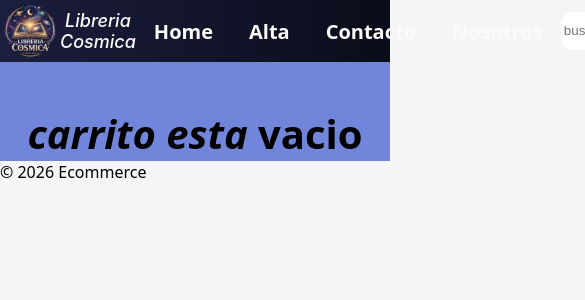
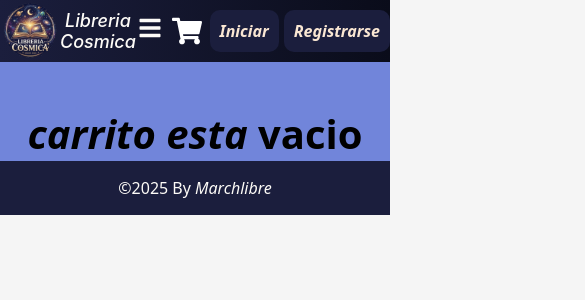
Before and after one commit to leoabah/E-comerce_App, a React (Vite) app: page /cart in a window 390 px wide. Shown: the top 300 px of the page, 585 px wide, since content can reach past the window. Built offline with nearby package versions, Linux system fonts and the light colour scheme.

Commit message:
arreglo del search

```diff
--- a/src/components/Footer.jsx
+++ b/src/components/Footer.jsx
@@ -1,8 +1,17 @@
 import React from 'react'
+import "@/styles/footer.scss"
 
 const Footer = () => {
   return (
-    <div>© 2026 Ecommerce</div>
+    <div style={{"textAlign":"center"}}
+    className='footer-container'
+    >
+      ©2025  By
+      <a href="">
+        <space/>
+        <em> Marchlibre</em>
+      </a>
+      </div>
   )
 }
 
--- a/src/components/Header.jsx
+++ b/src/components/Header.jsx
@@ -1,13 +1,16 @@
-import React from 'react'
+import React, { useState } from 'react'
 import { Link } from 'react-router-dom'
-import { FaSearch, FaShoppingCart, FaUserCircle } from 'react-icons/fa'
+import { FaSearch, FaShoppingCart, FaUserCircle , FaBars, FaTimes} from 'react-icons/fa'
 import { useContext } from "react"
 import { CartContext } from  "@/context/CartContext"
 import logoHeader from "@/assets/logo.png"
+import MiniCart from './MiniCart'
 
 export default function Header() {
 
   const  { totalItems } = useContext(CartContext);
+  const [menuOpen, setMenuOpen]=
+  useState(false);
 
   const user = null;
   return (
@@ -17,25 +20,55 @@ export default function Header() {
                 <img className='logo-img' src={logoHeader} alt="logo del comercio"/>
                 <h3 className='logo-title' >Libreria<br/>Cosmica</h3>
             </div>
+            <button
+             className='menu-btn'
+             onClick={()=>
+              setMenuOpen(!menuOpen)
+             }
+            >
+              {menuOpen
+                ?<FaTimes />
+                :<FaBars />
+              }
+            </button>
             <br/>
-            <div className='div-links'>
+            <div className={
+              menuOpen
+              ?'div-links active'
+              :'div-links'}
+              >
                  <Link to="/" className='link-nav' >Home</Link>
                  <Link to="/alta" className='link-nav' >Alta</Link>
                  <Link to="/contacto" className='link-nav' >Contacto</Link>
                  <Link to="/nosotros" className='link-nav' >Nosotros</Link>
-            </div>
 
             <div className='search'>
               <input className='inpHead'  type='text' placeholder='buscar producto...'/>
               <button className='searchBtn'><FaSearch/></button>
             </div>
-              <Link to="/cart" className='cartWrapper'><FaShoppingCart style={{width:30, height:30 }}/>
+          </div>
+
+            <div className='cartWrapper'>
+              <Link to="/cart"
+              className='cart-link'
+              >
+
+              <FaShoppingCart
+              style={{
+                width:30,
+                height:30
+              }}
+              />
+
               {totalItems > 0 &&(
                 <span className="cart-badge">
                 {totalItems}
                 </span>
               )}
+
               </Link>
+              <MiniCart/>
+            </div>
 
               {user ? (
                 <div className='auth-links'>
--- a/src/components/Minicart.jsx
+++ b/src/components/Minicart.jsx
@@ -0,0 +1,68 @@
+import { useContext } from "react";
+import { Link } from "react-router-dom";
+import { CartContext} from "@/context/CartContext";
+
+export default function MiniCart() {
+
+    const {
+        cart,
+        totalPrice
+    } = useContext(CartContext);
+
+    return(
+
+        <div className="mini-cart">
+
+            {cart.length === 0 ? (
+                <p className="empty-cart">
+                    Esta vacio
+                </p>
+
+            ) : (
+                <>
+                  {cart.map(item => (
+                    <div
+                      key={item.id}
+                      className="mini-cart-item"
+                      >
+                        <img
+                        src={item.image}
+                        alt={item.name}
+                />
+
+                       <div className="mini-cart-info">
+
+                        <h4>
+                            {item.name}
+                        </h4>
+                        <p>
+                            {item.quantity}
+                          X {item.price}
+                        </p>
+
+                       </div>
+                   </div>
+                  ))}
+                  <div className="mini-cart-total">
+
+                    <h3>
+                        Total:
+                        $ {totalPrice}
+                    </h3>
+
+                  </div>
+                  <Link
+                    to="/cart"
+                    className="mini-cart-btn"
+
+                    >
+                        Ver Carrito
+                  </Link>
+
+                </>
+            )
+        }
+
+        </div>
+    );
+}
--- a/src/styles/cart.scss
+++ b/src/styles/cart.scss
@@ -3,7 +3,7 @@
    background-color: #7185da;
 }
 .cart-item {
-    border: 1px solid #ddd;
+    border: 3px solid #ddd;
     padding: 0.5rem;
     margin-bottom: 1rem;
     border-radius: 10px;
@@ -11,6 +11,7 @@
     align-items: center;
     font-weight: 600;
     justify-content: space-between;
+    font-size: 1.5rem;
 
       &:hover{
         background-color: white;
--- /dev/null
+++ b/src/styles/footer.scss
@@ -0,0 +1,10 @@
+.footer-container{
+    background-color: #1B1e3d;
+    color: #fdfbf7;
+    padding: 1rem;
+
+}
+a{
+    text-decoration: none;
+    color: #fdfbf7;
+}
--- a/src/styles/main.scss
+++ b/src/styles/main.scss
@@ -1,7 +1,7 @@
 @use "./home.scss";
 @use "./product-card.scss";
 @use "./cart.scss";
-
+@use "./minicart.scss";
 
 * {
   margin: 0;
@@ -37,11 +37,13 @@ h1,h2,h3 {
   justify-content: space-between;
   align-items: center;
   width: 100%;
+  position: relative;
 }
 
-.div-link{
-  display: contents;
+.div-links{
+  display: flex;
   justify-content: center;
+
 
 }
 
@@ -81,8 +83,19 @@ h1,h2,h3 {
   padding-left: 0;
 }
 
+.menu-btn{
+  display: none;
+  background: none;
+  border: none;
+  color: #fdfbf7;
+  font-size: 1.5rem;
+
+  cursor:pointer
+}
+
 .search{
   display: flex;
+  align-items: center;
   border: none transparent;
 }
 .search input{
@@ -99,7 +112,7 @@ h1,h2,h3 {
   border: none;
   border-top-right-radius:12px;
   border-bottom-right-radius:12px;
-  padding: 6px;
+  padding: 0.7rem;
   width: 3rem;
   background-color: #fae7d3;
 
@@ -143,6 +156,14 @@ h1,h2,h3 {
   font-weight: bold;
 }
 
+.cart-link{
+  position: relative;
+  color: white;
+  text-decoration: none;
+  display: flex;
+  align-items: center;
+}
+
 .perfil-btn , .registrarse-btn, .iniciar-btn{
   background-color: #1b1e3d;
   padding: 10px;
@@ -172,11 +193,46 @@ button {
   cursor: pointer;
 
 }
-// @media (max-width: 768px) {
-//   .nav-bar a{
-//     font-size: 14px;
-//     width: 4.5rem;
+@media (max-width: 768px) {
+  .menu-btn{
+    display: block;
+    position: relative;
+  }
+  .link-nav:hover{
+    width: 100%;
+    color:#0b0a09;
+  }
+  .div-links{
+    z-index: 1000;
+    position: absolute;
+    top: 100%;
+    left: 0;
+    width: 20rem;
+    background: #0b0a09;
+    display: flex;
+    flex-direction: column;
+    align-items: center;
+    justify-content: center;
+    gap: 1.5rem;
+    padding: 2rem 0;
+    transform: translateY(-200%);
+    transform: 0.3s ease;
+    border-bottom-right-radius: 8px;
+  }
+  .div-links.active{
+    transform: translateY(0);
+  }
+  .search{
+    display: flex
+  }
+  .auth-links{
+    display: flex;
+  }
+  .perfil-btn , .iniciar-btn ,.registrarse-btn{
+    padding: 10px;
+  color: #fae7d3;
+  font-size: 1rem;
+  }
 
-//   }
 
-// }
+}
--- /dev/null
+++ b/src/styles/minicart.scss
@@ -0,0 +1,66 @@
+.cartWrapper{
+    position: relative;
+    &:hover{
+        .mini-cart{
+            opacity: 1;
+            visibility: visible;
+            transform: translateY(0);
+        }
+    }
+}
+
+.mini-cart{
+    position: absolute;
+    top: 2.9rem;
+    right: 0;
+    width: 20rem;
+    background: white;
+    color: #121212;
+    border-radius: 1rem;
+    padding: 1rem;
+    box-shadow: 0 0.8rem 2rem  rgb(0, 0,0,0.2);
+    opacity: 0;
+    visibility: hidden;
+    transform: translateY(10px);
+    transition: 0.3s ease;
+    z-index: 100;
+}
+
+.empty-cart{
+    text-align:center;
+    padding: 1rem;
+}
+.mini-cart-item{
+    display: flex;
+    gap: 1rem;
+    margin-bottom: 1rem;
+    img {
+         width: 60px;
+         height: 60px;
+         object-fit: cover;
+         border-radius: 8px;
+
+    }
+}
+
+.mini-cart-info{
+    h4{
+        margin: 0;
+        font-size: 0.9rem;
+    }
+    p{
+        margin: 0.3rem;
+        font-size: 0.8rem;
+    }
+}
+
+.mini-cart-btn{
+    display: block;
+    text-align: center;
+    background: #2563eb;
+    color: #fdfbf7;
+    padding: 0.8rem;
+    border-radius: 8px;
+    text-decoration: none;
+    margin-top: 1rem;
+}
--- a/src/styles/product-card.scss
+++ b/src/styles/product-card.scss
@@ -48,7 +48,7 @@ h3{
 }
 .btn-cart{
   width: 100%;
-  margin-top: 1rem;
+  margin: 1rem 0 ;
   padding: 0.5rem;
   cursor: pointer;
   border-radius: 8px;
```
